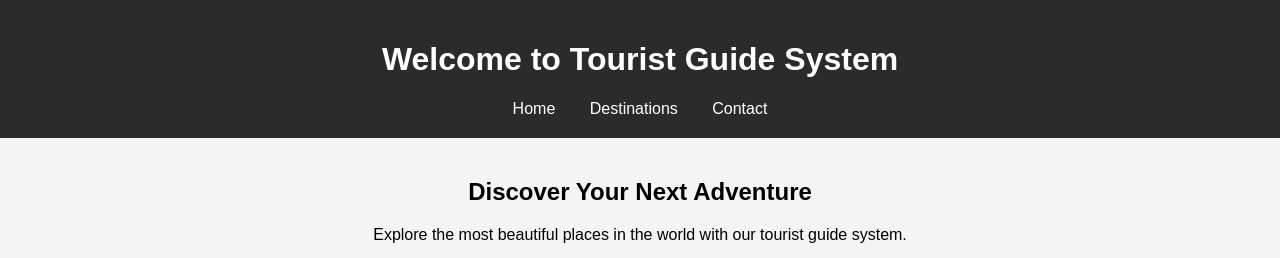
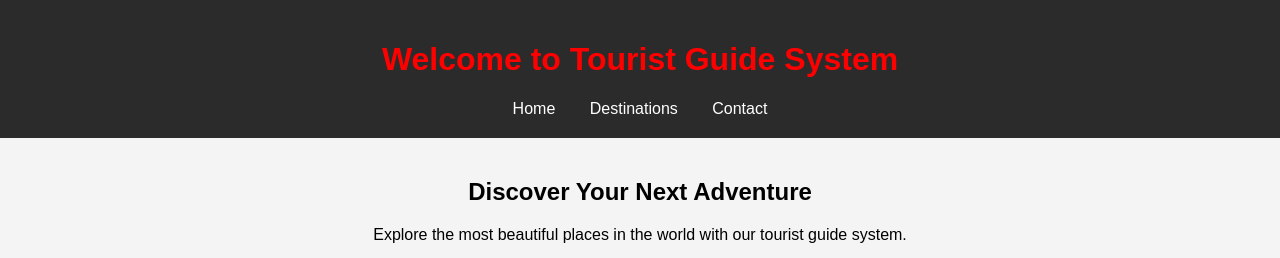
Before and after one commit to Anubhav-saini/tourist-guide, a plain HTML site: page index.html in a window 1280 px wide. Shown: the top 258 px of the page. Drawn offline with Linux system fonts and the light colour scheme.

Commit message:
Update index.html

```diff
--- a/index.html
+++ b/index.html
@@ -7,7 +7,9 @@
 </head>
 <body>
   <header>
+    <font color="red">
     <h1>Welcome to Tourist Guide System</h1>
+    </font>
     <nav>
       <a href="index.html">Home</a>
       <a href="destinations.html">Destinations</a>
```
